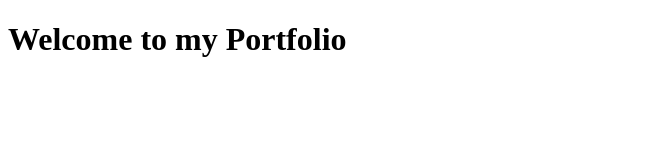
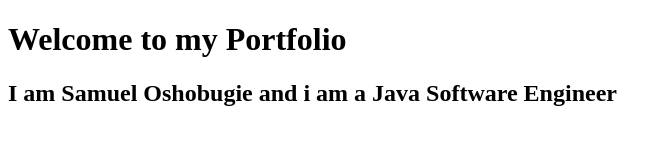
Before and after one commit to SamuelOshobugie/SamuelOshobugie.github.io, a plain HTML site: page index.html in a window 1280 px wide. Shown: the whole page, without its empty margins (0-672 px from the left). Drawn offline with Linux system fonts and the light colour scheme.

Commit message:
added a few h2 lines

```diff
--- a/index.html
+++ b/index.html
@@ -7,5 +7,6 @@
 
 <body>
 	<h1>Welcome to my Portfolio</h1>
+	<h2>I am Samuel Oshobugie and i am a Java Software Engineer</h2>
 </body>
 </html>
```
